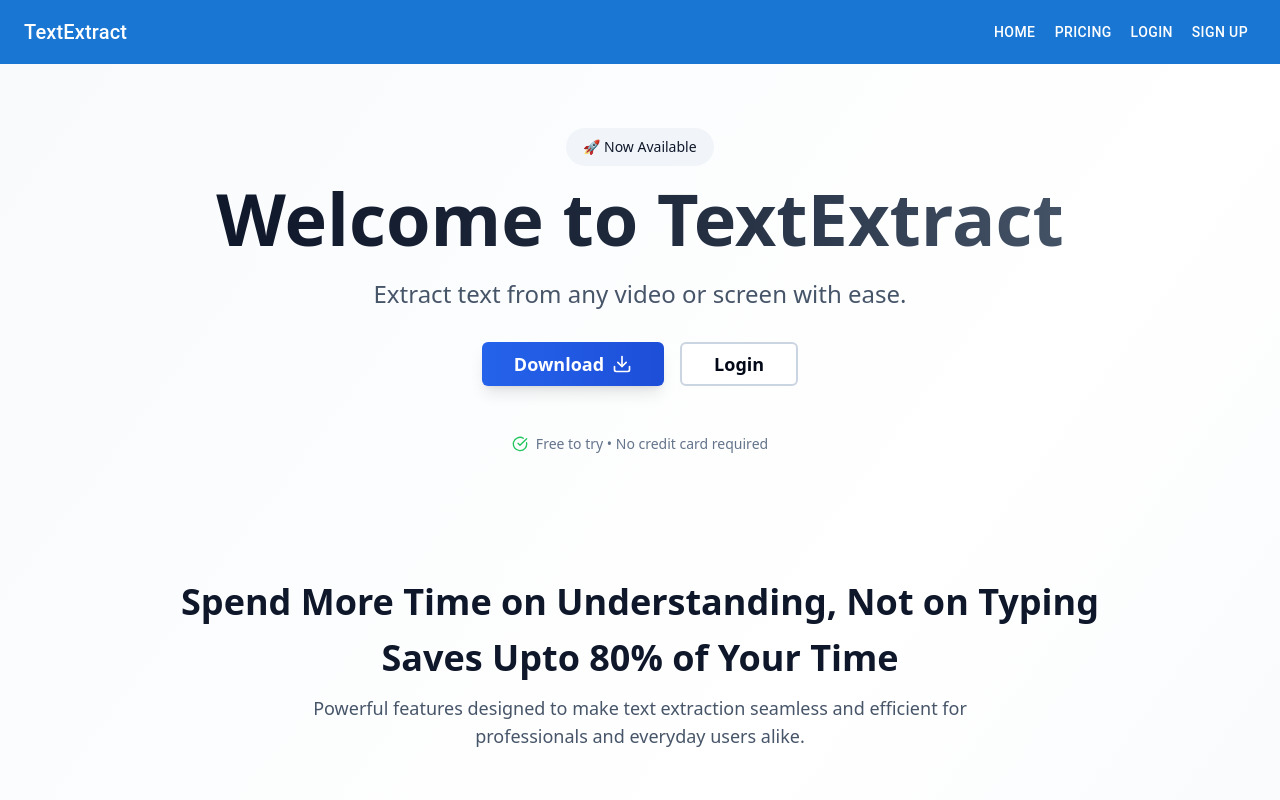
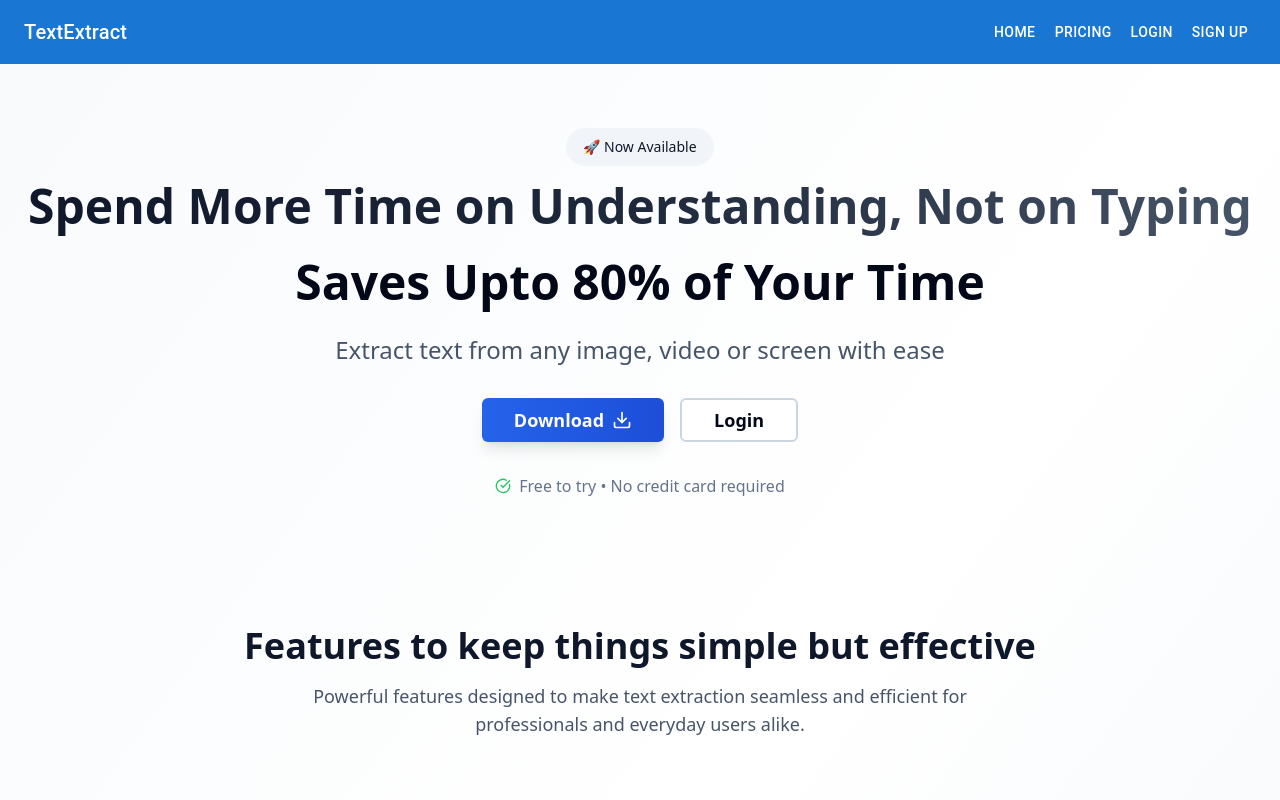
Before and after one commit to Zidny000/TextExtract, a React (Create React App) app in the folder frontend/: page / in a window 1280 px wide. Shown: the top 800 px of the page. Built offline with nearby package versions, Linux system fonts and the light colour scheme; no server answers.

Commit message:
Design Twiks

```diff
--- a/frontend/src/pages/LandingPage.js
+++ b/frontend/src/pages/LandingPage.js
@@ -57,20 +57,24 @@ const LandingPage = () => {
     <div className="min-h-screen bg-gradient-to-br from-slate-50 via-white to-slate-100">
       {/* Hero Section */}
       <div className="container mx-auto px-4 py-12 lg:py-16">
-        <div className="text-center max-w-4xl mx-auto">
+        <div className="text-center max-w-7xl mx-auto">
           <Badge variant="secondary" className="mb-4 px-4 py-2 text-sm font-medium">
             🚀 Now Available
           </Badge>
 
-          <h1 className="text-5xl lg:text-7xl font-bold bg-gradient-to-r from-slate-900 via-slate-800 to-slate-600 bg-clip-text text-transparent mb-6 leading-tight">
-            Welcome to TextExtract
+          <h1 className="text-3xl lg:text-5xl h-14 font-bold bg-gradient-to-r from-slate-900 via-slate-800 to-slate-600 bg-clip-text text-transparent mb-5 leading-tight">
+            Spend More Time on Understanding, Not on Typing
+          </h1>
+
+          <h1 className="text-3xl lg:text-5xl font-bold mb-7 leading-tight">
+            Saves Upto 80% of Your Time
           </h1>
 
           <p className="text-xl lg:text-2xl text-slate-600 mb-8 max-w-2xl mx-auto leading-relaxed">
-            Extract text from any video or screen with ease.
+            Extract text from any image, video or screen with ease
           </p>
 
-          <div className="flex flex-col sm:flex-row gap-4 justify-center items-center mb-12">
+          <div className="flex flex-col sm:flex-row gap-4 justify-center items-center mb-8">
 
              <a
               href="https://github.com/Zidny000/textextract-releases/releases/download/v1.0.0/TextExtract_Setup.exe"
@@ -100,7 +104,7 @@ const LandingPage = () => {
           </div>
 
 
-          <div className="flex items-center justify-center gap-2 text-sm text-slate-500">
+          <div className="flex items-center justify-center gap-2 text-md text-slate-500">
             <CheckCircle className="h-4 w-4 text-green-500" />
             <span>Free to try • No credit card required</span>
           </div>
@@ -111,10 +115,7 @@ const LandingPage = () => {
       <div className="container mx-auto px-4 py-12 lg:py-16">
         <div className="text-center mb-16">
           <h2 className="text-3xl lg:text-4xl font-bold text-slate-900 mb-4">
-            Spend More Time on Understanding, Not on Typing
-          </h2>
-          <h2 className="text-3xl lg:text-4xl font-bold text-slate-900 mb-4">
-            Saves Upto 80% of Your Time
+            Features to keep things simple but effective
           </h2>
           <p className="text-lg text-slate-600 max-w-2xl mx-auto">
             Powerful features designed to make text extraction seamless and efficient for professionals and everyday users alike.
--- a/frontend/src/pages/SubscriptionPage.js
+++ b/frontend/src/pages/SubscriptionPage.js
@@ -129,7 +129,7 @@ const SubscriptionPage = () => {
 
   const handleUpgradeClick = (stripePriceId, planId, planName, price) => {
     // Check if user is logged in before showing the payment dialog
-    if (!user) {
+    if (!authUser) {
       // Redirect to login page with return URL set to subscription page
       navigate('/login', { state: { from: '/subscription' } });
       return;
@@ -445,10 +445,10 @@ const SubscriptionPage = () => {
           <Box sx={{ display: 'flex', flexDirection: { xs: 'column', md: 'row' }, alignItems: 'center', justifyContent: 'space-between' }}>
             <Box sx={{ mb: { xs: 2, md: 0 }, width: { xs: '100%', md: 'auto' } }}>
               <Typography variant="h6" gutterBottom>
-                Purchase Additional OCR Credits
+                Purchase OCR Credits
               </Typography>
               <Typography variant="body2" color="text.secondary" sx={{ mb: 2 }}>
-                Need more OCR requests? Purchase additional credits anytime.
+                Need OCR requests? Purchase credits anytime.
               </Typography>
 
               {/* OCR Credit Packages Dropdown */}
```
